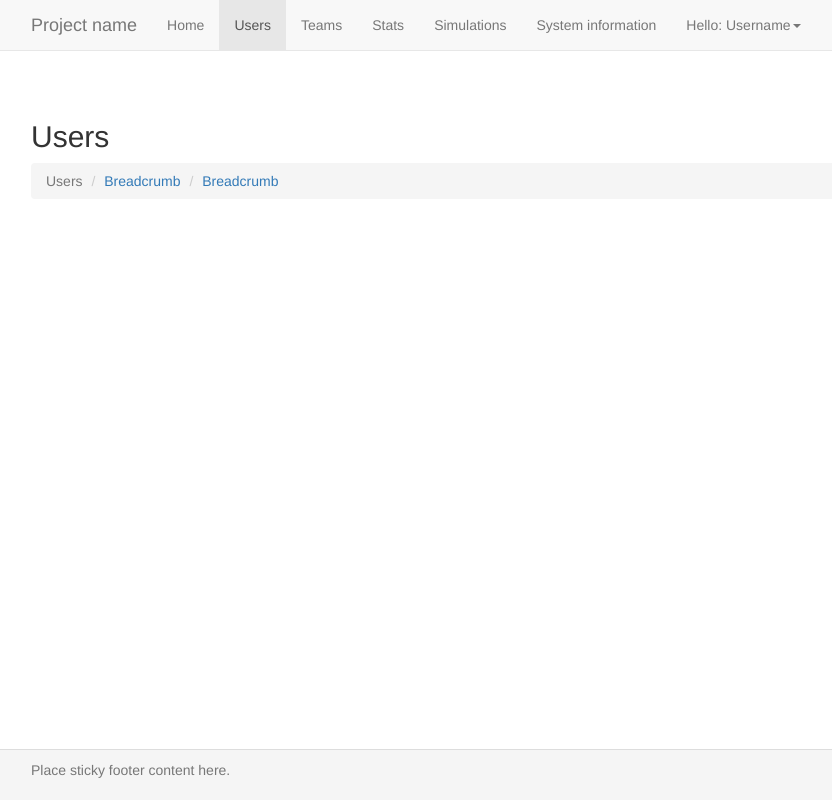
After one commit to Bryahqe/Bootstrap, a PHP site: page /Bootstrap/users.php in a window 1280 px wide. The commit adds this page. Shown: the whole page, without its empty margins (39-871 px from the left). Run offline with PHP 8.4, Linux system fonts and the light colour scheme.

Commit message:
I commit

```diff
--- a/index.php
+++ b/index.php
@@ -79,7 +79,7 @@
     </footer>
 
 <!-- jQuery (necessary for Bootstrap's JavaScript plugins) -->
-<script src="https://ajax.googleapis.com/ajax/libs/jquery/1.12.4/jquery.min.js"></script>
+<script src="://ajax.googleapis.com/ajax/libs/jquery/1.12.4/jquery.min.js"></script>
 <!-- Include all compiled plugins (below), or include individual files as needed -->
 <script src="js/bootstrap.min.js"></script>
 <script src="js/index.js"></script>
--- /dev/null
+++ b/users.php
@@ -0,0 +1,78 @@
+<!DOCTYPE html>
+<html lang="en">
+<head>
+    <meta charset="utf-8">
+    <meta http-equiv="X-UA-Compatible" content="IE=edge">
+    <meta name="viewport" content="width=device-width, initial-scale=1">
+    <!-- The above 3 meta tags *must* come first in the head; any other head content must come *after* these tags -->
+    <title>Bootstrap 101 Template</title>
+
+    <!-- Bootstrap -->
+    <link href="css/bootstrap.min.css" rel="stylesheet">
+    <link href="css/home.css" rel="stylesheet">
+
+    <!-- HTML5 shim and Respond.js for IE8 support of HTML5 elements and media queries -->
+    <!-- WARNING: Respond.js doesn't work if you view the page via file:// -->
+    <!--[if lt IE 9]>
+    <script src="https://oss.maxcdn.com/html5shiv/3.7.3/html5shiv.min.js"></script>
+    <script src="https://oss.maxcdn.com/respond/1.4.2/respond.min.js"></script>
+    <![endif]-->
+</head>
+
+<body>
+
+    <nav class="navbar navbar-default navbar-fixed-top">
+        <div class="container">
+            <div class="navbar-header">
+                <button type="button" class="navbar-toggle collapsed" data-toggle="collapse" data-target="#navbar" aria-expanded="false" aria-controls="navbar">
+                    <span class="sr-only">Toggle navigation</span>
+                    <span class="icon-bar"></span>
+                    <span class="icon-bar"></span>
+                    <span class="icon-bar"></span>
+                </button>
+                <a class="navbar-brand" href="#">Project name</a>
+            </div>
+            <div id="navbar" class="collapse navbar-collapse">
+                <ul class="nav navbar-nav">
+                    <li><a href="/Bootstrap/home.php"">Home</a></li>
+                    <li class="active"><a href="#">Users</a></li>
+                    <li><a href="#">Teams</a></li>
+                    <li><a href="#">Stats</a></li>
+                    <li><a href="#">Simulations</a></li>
+                    <li><a href="#">System information</a></li>
+                    <li class="dropdown">
+                        <a href="#" class="dropdown-toggle" data-toggle="dropdown" role="button" aria-haspopup="true" aria-expanded="false">Hello: Username<span class="caret"></span></a>
+                        <ul class="dropdown-menu">
+                            <li><a href="#">Settings</a></li>
+                            <li><a href="/Bootstrap/index.php">Sign out</a></li>
+                        </ul>
+                    </li>
+                </ul>
+            </div><!--/.nav-collapse -->
+        </div>
+    </nav>
+
+    <div class="container">
+        <h2>Users</h2>
+
+        <ol class="breadcrumb">
+            <li class="active">Users</li>
+            <li><a href="#">Breadcrumb</a></li>
+            <li><a href="#"><a>Breadcrumb</a></li>
+        </ol>
+
+
+    </div>
+
+    <footer class="panel-footer navbar-fixed-bottom">
+        <div class="container">
+            <p class="text-muted">Place sticky footer content here.</p>
+        </div>
+    </footer>
+
+<!-- jQuery (necessary for Bootstrap's JavaScript plugins) -->
+<script src="https://ajax.googleapis.com/ajax/libs/jquery/1.12.4/jquery.min.js"></script>
+<!-- Include all compiled plugins (below), or include individual files as needed -->
+<script src="js/bootstrap.min.js"></script>
+</body>
+</html>
```
Also changed, not shown: home.php (+101 -8 lines).
